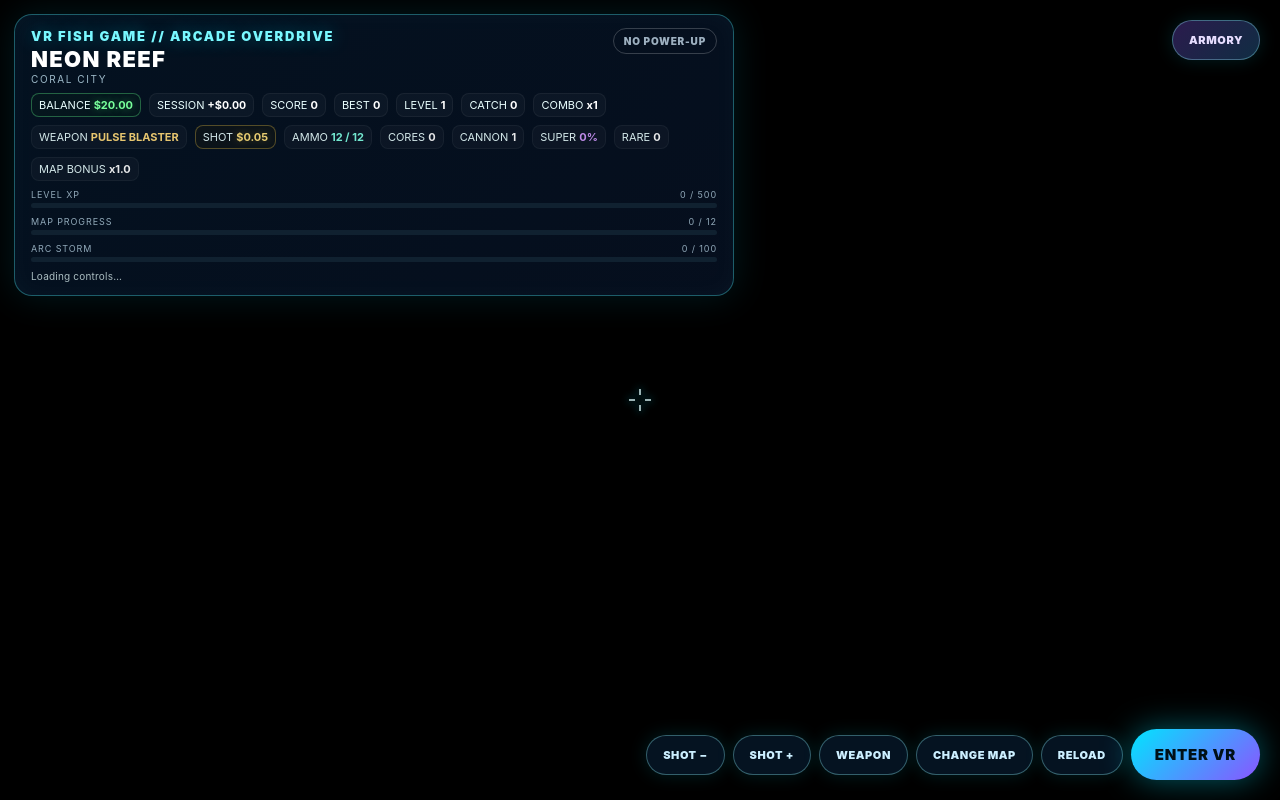
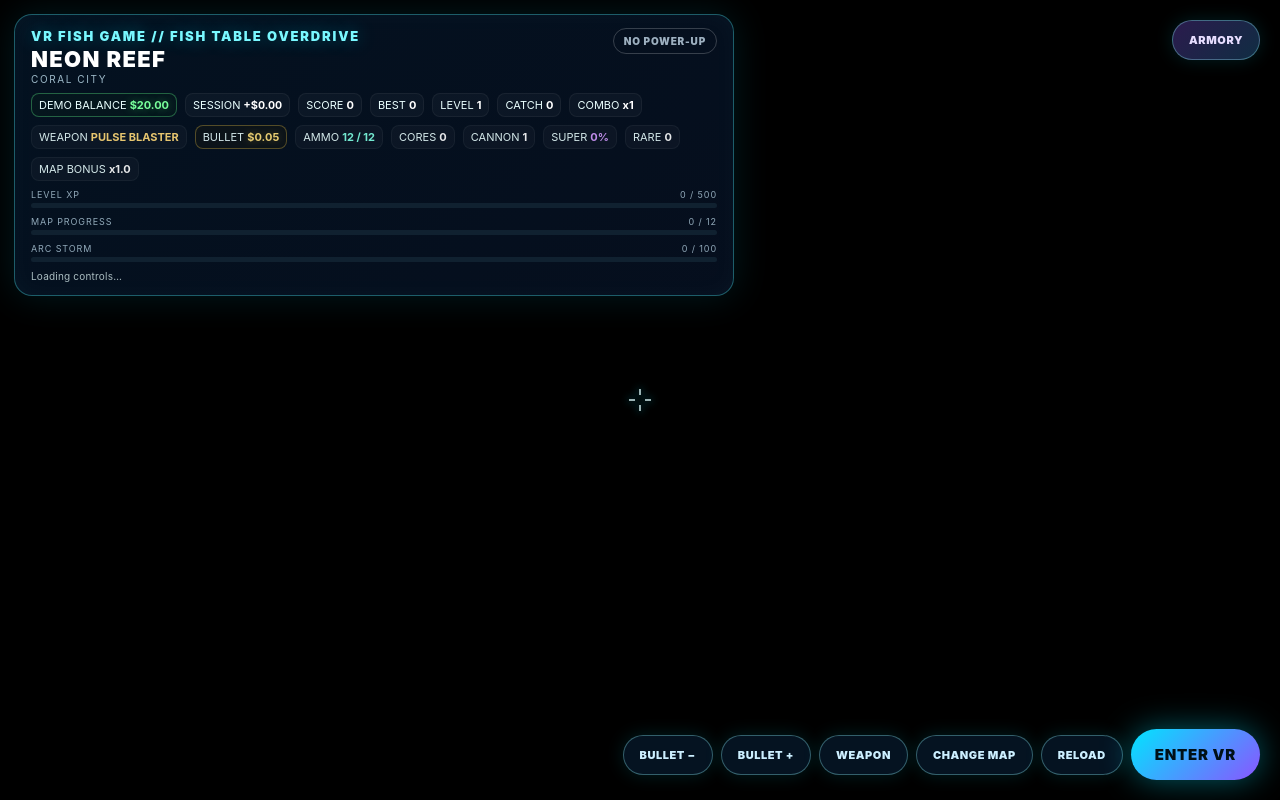
Before and after one commit to jm8651943-del/vr-fish-game, a website with bundled scripts: page public/index.html in a window 1280 px wide. Built offline with nearby package versions, Linux system fonts and the light colour scheme.

Commit message:
Label demo bankroll and bullet value explicitly

```diff
--- a/public/index.html
+++ b/public/index.html
@@ -11,7 +11,7 @@
   <div id="hud" class="glass">
     <div class="brandline">
       <div>
-        <div id="brand">VR FISH GAME // ARCADE OVERDRIVE</div>
+        <div id="brand">VR FISH GAME // FISH TABLE OVERDRIVE</div>
         <div id="mapName">NEON REEF</div>
         <div id="mapSubtitle">Coral City</div>
       </div>
@@ -19,7 +19,7 @@
     </div>
 
     <div class="row primary-stats">
-      <span class="stat bankroll">BALANCE <b id="balance">$20.00</b></span>
+      <span class="stat bankroll">DEMO BALANCE <b id="balance">$20.00</b></span>
       <span class="stat">SESSION <b id="sessionPL">+$0.00</b></span>
       <span class="stat">SCORE <b id="score">0</b></span>
       <span class="stat">BEST <b id="best">0</b></span>
@@ -30,7 +30,7 @@
 
     <div class="row combat-stats">
       <span class="stat weapon">WEAPON <b id="weapon">PULSE BLASTER</b></span>
-      <span class="stat stake">SHOT <b id="shotCost">$0.05</b></span>
+      <span class="stat stake">BULLET <b id="shotCost">$0.05</b></span>
       <span class="stat ammo">AMMO <b id="ammo">12 / 12</b></span>
       <span class="stat">CORES <b id="cores">0</b></span>
       <span class="stat">CANNON <b id="cannonPower">1</b></span>
@@ -89,8 +89,8 @@
   </div>
 
   <div id="controls">
-    <button id="stakeDownButton">SHOT −</button>
-    <button id="stakeUpButton">SHOT +</button>
+    <button id="stakeDownButton">BULLET −</button>
+    <button id="stakeUpButton">BULLET +</button>
     <button id="weaponButton" title="Desktop: Q">WEAPON</button>
     <button id="mapButton" title="Desktop: M">CHANGE MAP</button>
     <button id="reloadButton" title="Desktop: R">RELOAD</button>
```
